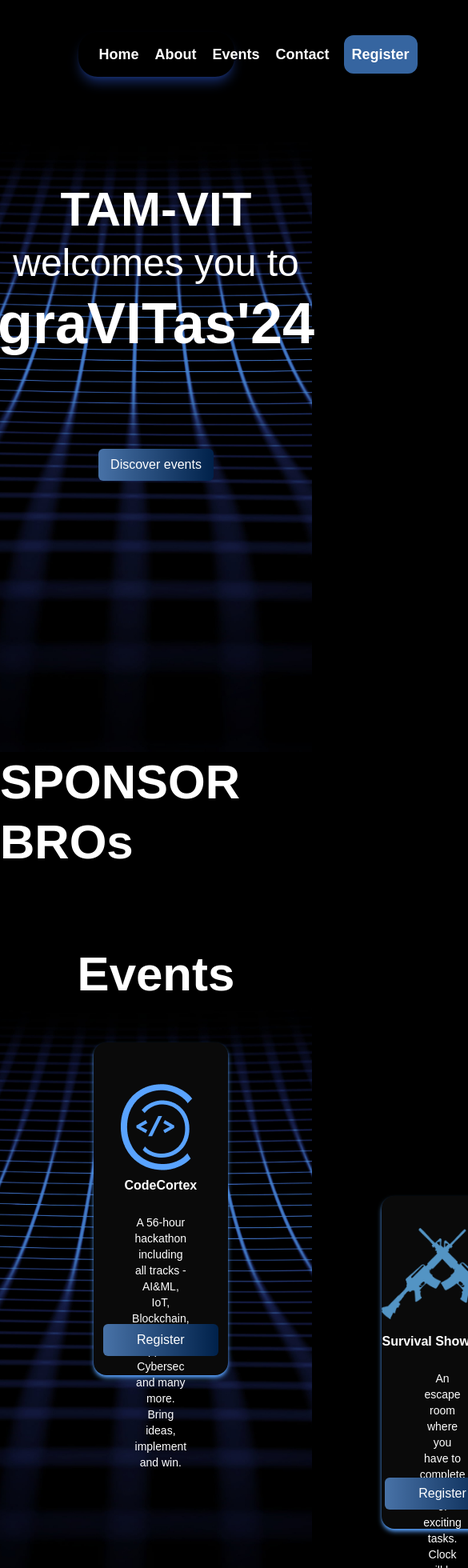
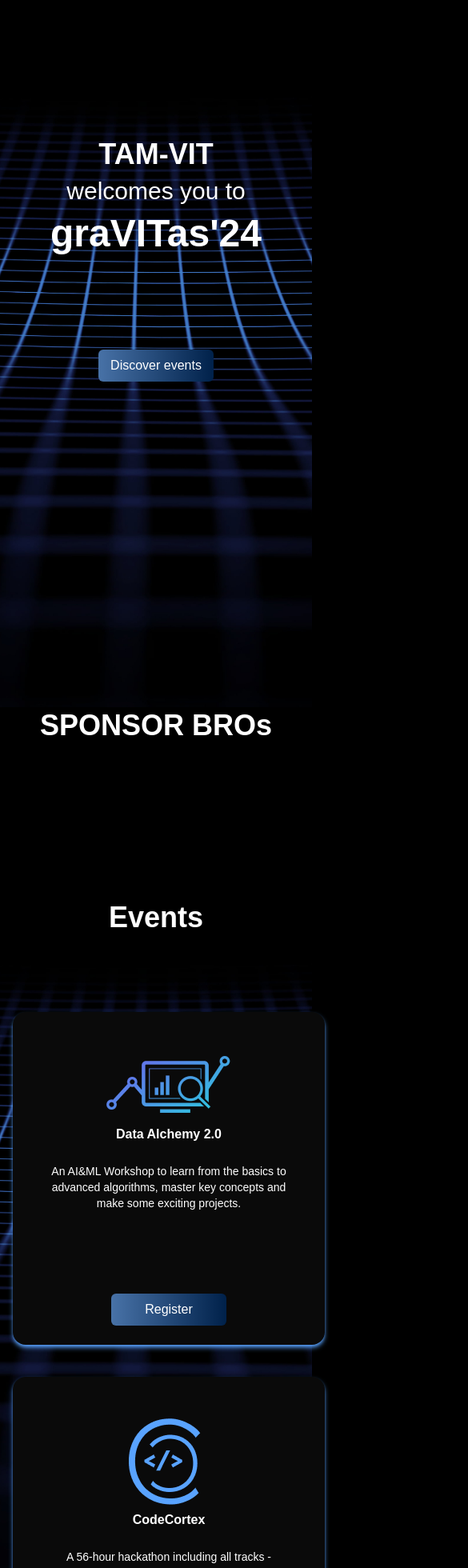
Before and after one commit to vishalpokuri/TAM_Gravitas_page, a React (Create React App) app: page / in a window 390 px wide. Shown: the top 1960 px of the page at 80% size, 585 px wide, since content can reach past the window. Built offline with nearby package versions, Linux system fonts and the light colour scheme.

Commit message:
Responsiveness

```diff
--- a/src/components/Card.js
+++ b/src/components/Card.js
@@ -3,7 +3,7 @@ import { Link } from "react-router-dom";
 export function EventCard(props) {
   return (
     <div
-      className={`relative flex flex-col w-1/3 h-[26rem] mx-24 bg-cardbg items-center rounded-2xl shadow-md shadow-phcolor ${props.explicit}`}
+      className={`relative flex flex-col w-full md:w-1/3 h-[26rem] mx-4 md:mx-24 bg-cardbg items-center rounded-2xl shadow-md shadow-phcolor ${props.explicit}`}
     >
       <img
         src={props.image}
@@ -14,7 +14,7 @@ export function EventCard(props) {
       <p className="font-extralight px-12 text-center text-sm">{props.desc}</p>
       <Link
         to={`/registration-${props.where}`}
-        className="absolute bottom-6  mt-0"
+        className="absolute bottom-6 mt-0"
       >
         <Button what="Register" />
       </Link>
--- a/src/components/Navbar.js
+++ b/src/components/Navbar.js
@@ -2,7 +2,7 @@ import React from "react";
 
 export function NavbarContainer({ children }) {
   return (
-    <nav className="w-1/2 flex justify-around items-center bg-black p-4 rounded-3xl shadow-lg shadow-blue-900/70 h-14">
+    <nav className="w-1/2 hidden md:flex justify-around items-center bg-black p-4 rounded-3xl shadow-lg shadow-blue-900/70 h-14 ">
       {children}
     </nav>
   );
--- a/src/components/Welcome.js
+++ b/src/components/Welcome.js
@@ -7,10 +7,16 @@ export function Welcome({ scrollToEvents }) {
       className="w-screen h-screen bg-black bg-cover bg-center"
       style={{ backgroundImage: `url(${bg})` }}
     >
-      <div className="flex flex-col items-center text-white pt-32 ">
-        <h1 className="text-6xl leading-tight">TAM-VIT</h1>
-        <p className="font-thin text-5xl leading-tight">welcomes you to</p>
-        <h2 className="text-7xl leading-tight">graVITas'24</h2>
+      <div className="flex flex-col items-center text-white pt-32">
+        <h1 className="text-4xl md:text-6xl leading-snug md:leading-tight">
+          TAM-VIT
+        </h1>
+        <p className="text-3xl md:text-5xl font-thin leading-snug md:leading-tight">
+          welcomes you to
+        </p>
+        <h2 className="text-5xl md:text-7xl leading-snug md:leading-tight">
+          graVITas'24
+        </h2>
         <Button
           className="mt-28"
           what="Discover events"
--- /dev/null
+++ b/src/components/contact.js
@@ -0,0 +1,72 @@
+import bg from "../images/bluegrid.png";
+import { Footer } from "./Footer";
+import { AiFillInstagram } from "react-icons/ai";
+import { FaMedium } from "react-icons/fa6";
+import { FaLinkedin } from "react-icons/fa6";
+import { LinkItem, LinksContainer } from "../components/MediaLinks";
+import { Button } from "../components/Button";
+export default function Contact() {
+  return (
+    <>
+      <div className="w-screen h-4 bg-black flex flex-col items-center text-white mt-10">
+        <h2 className="text-6xl leading-tight">Contact</h2>
+      </div>
+      <div
+        className="w-screen h-screen bg-black bg-cover bg-center flex flex-col items-center text-white mt-20"
+        style={{ backgroundImage: `url(${bg})` }}
+      >
+        <div className="w-4/6 bg-cardbg bg-opacity-70 h-2/3 mt-16  p-4 flex flex-col items-center">
+          <div className="flex flex-row"></div>
+          <div className="flex flex-col m-4">
+            <div className="flex flex-row justify-around ">
+              <input
+                type="text"
+                placeholder="First Name"
+                className="bg-transparent  border-b border-solid border-phcolor placeholder:text-phcolor font-extralight p-4 h-10"
+              />
+              <input
+                type="text"
+                placeholder="Last Name"
+                className="bg-transparent  border-b border-solid border-phcolor placeholder:text-phcolor font-extralight p-4 h-10"
+              />
+            </div>
+            <div className="flex flex-row py-6 justify-around">
+              <input
+                type="text"
+                placeholder="Subject"
+                className="bg-transparent  border-b border-solid border-phcolor  placeholder:text-phcolor font-extralight p-4 h-10 "
+              />
+              <input
+                type="email"
+                placeholder="Email ID"
+                className="bg-transparent  border-b border-solid border-phcolor placeholder:text-phcolor font-extralight p-4 h-10 "
+              />
+            </div>
+            <textarea
+              rows={6}
+              cols={60}
+              className="bg-transparent border-b border-solid border-phcolor mx-32 placeholder:text-phcolor font-extralight mt-4"
+              placeholder="Message"
+            />
+          </div>
+          <br />
+          <Button what="Send message" />
+        </div>
+        <div className="flex items-center justify-center min-h-[100px] mt-20">
+          <LinksContainer>
+            <LinkItem href="https://www.instagram.com/tam.vit_vellore/">
+              <AiFillInstagram />
+            </LinkItem>
+            <LinkItem href="https://medium.com/@tam_vit">
+              <FaMedium />
+            </LinkItem>
+            <LinkItem href="https://www.linkedin.com/company/tam-vit/?originalSubdomain=in">
+              <FaLinkedin />
+            </LinkItem>
+          </LinksContainer>
+        </div>
+        <Footer />
+      </div>
+    </>
+  );
+}
--- a/src/pages/Home.js
+++ b/src/pages/Home.js
@@ -4,14 +4,10 @@ import data_alchemy from "../images/data_alchemy.png";
 import survival from "../images/survival.png";
 import codecortex from "../images/codecortex.png";
 import { EventCard } from "../components/Card";
-import { AiFillInstagram } from "react-icons/ai";
-import { FaMedium } from "react-icons/fa6";
-import { FaLinkedin } from "react-icons/fa6";
-import { LinkItem, LinksContainer } from "../components/MediaLinks";
+import Contact from "../components/contact";
 import { Welcome } from "../components/Welcome";
 import Nav from "../components/Nav";
-import { Button } from "../components/Button";
-import { Footer } from "../components/Footer";
+
 export function Home() {
   const eventsRef = useRef(null);
   const scrollToEvents = () => {
@@ -28,42 +24,41 @@ export function Home() {
       <Nav />
       <Welcome scrollToEvents={scrollToEvents} />
       <div className="w-screen h-60 bg-black flex flex-col items-center text-white">
-        <h2 className="text-6xl leading-tight">SPONSOR BROs</h2>
+        <h2 className=" text-4xl md:text-6xl leading-tight ">SPONSOR BROs</h2>
       </div>
       <div
         className="w-screen h-screen bg-black bg-cover bg-center flex flex-col items-center text-white"
         style={{ backgroundImage: `url(${bg})` }}
       >
-        <h2 ref={eventsRef} className="text-6xl leading-tight  mb-12">
+        <h2
+          ref={eventsRef}
+          className="text-4xl md:text-6xl leading-tight  mb-12"
+        >
           Events
         </h2>
-        <div className="flex flex-row justify-between">
+        <div className="grid grid-cols-1 gap-10 md:flex md:flex-row justify-between">
           <EventCard
-            explicit="mt-48"
+            explicit="mt-12 md:mt-48"
             image={data_alchemy}
             alt="Data Alchemy"
             title="Data Alchemy 2.0"
-            desc=" An AI&ML Workshop to learn from the basics to advanced algorithms,
-          master key concepts and make some exciting projects."
+            desc="An AI&ML Workshop to learn from the basics to advanced algorithms, master key concepts and make some exciting projects."
           />
           <EventCard
             image={codecortex}
             alt="Code Cortex"
             title="CodeCortex"
-            desc="A 56-hour hackathon including all tracks - AI&ML, IoT, Blockchain, Webdev, Appdev, Cybersec and many more. Bring ideas, implement and win."
+            desc="A 56-hour hackathon including all tracks - AI&ML, IoT, Blockchain, Webdev, Appdev, Cybersec, and many more. Bring ideas, implement and win."
             where="CodeCortex"
           />
           <EventCard
-            explicit="mt-48"
+            explicit="mt-12 md:mt-48"
             imageexplicit="mb-4"
             image={survival}
             alt="Survival Showdown"
             title="Survival Showdown"
             where="SurvivalShowdown"
-            desc=" An escape room where you have to complete a series of exciting tasks. Clock will be
-          ticking, pressure will be high,
-          go through all the levels and
-          escape the room."
+            desc="An escape room where you have to complete a series of exciting tasks. The clock will be ticking, pressure will be high, go through all the levels and escape the room."
           />
         </div>
       </div>
@@ -85,65 +80,7 @@ export function Home() {
           </span>
         </div>
       </div>
-      <div className="w-screen h-4 bg-black flex flex-col items-center text-white mt-10">
-        <h2 className="text-6xl leading-tight">Contact</h2>
-      </div>
-      <div
-        className="w-screen h-screen bg-black bg-cover bg-center flex flex-col items-center text-white mt-20"
-        style={{ backgroundImage: `url(${bg})` }}
-      >
-        <div className="w-4/6 bg-cardbg bg-opacity-70 h-2/3 mt-16  p-4 flex flex-col items-center">
-          <div className="flex flex-row"></div>
-          <div className="flex flex-col m-4">
-            <div className="flex flex-row justify-around ">
-              <input
-                type="text"
-                placeholder="First Name"
-                className="bg-transparent  border-b border-solid border-phcolor placeholder:text-phcolor font-extralight p-4 h-10"
-              />
-              <input
-                type="text"
-                placeholder="Last Name"
-                className="bg-transparent  border-b border-solid border-phcolor placeholder:text-phcolor font-extralight p-4 h-10"
-              />
-            </div>
-            <div className="flex flex-row py-6 justify-around">
-              <input
-                type="text"
-                placeholder="Subject"
-                className="bg-transparent  border-b border-solid border-phcolor  placeholder:text-phcolor font-extralight p-4 h-10 "
-              />
-              <input
-                type="email"
-                placeholder="Email ID"
-                className="bg-transparent  border-b border-solid border-phcolor placeholder:text-phcolor font-extralight p-4 h-10 "
-              />
-            </div>
-            <textarea
-              rows={6}
-              cols={60}
-              className="bg-transparent border-b border-solid border-phcolor mx-32 placeholder:text-phcolor font-extralight mt-4"
-              placeholder="Message"
-            />
-          </div>
-          <br />
-          <Button what="Send message" />
-        </div>
-        <div className="flex items-center justify-center min-h-[100px] mt-20">
-          <LinksContainer>
-            <LinkItem href="https://www.instagram.com/tam.vit_vellore/">
-              <AiFillInstagram />
-            </LinkItem>
-            <LinkItem href="https://medium.com/@tam_vit">
-              <FaMedium />
-            </LinkItem>
-            <LinkItem href="https://www.linkedin.com/company/tam-vit/?originalSubdomain=in">
-              <FaLinkedin />
-            </LinkItem>
-          </LinksContainer>
-        </div>
-        <Footer />
-      </div>
+      <Contact />
     </>
   );
 }
```
